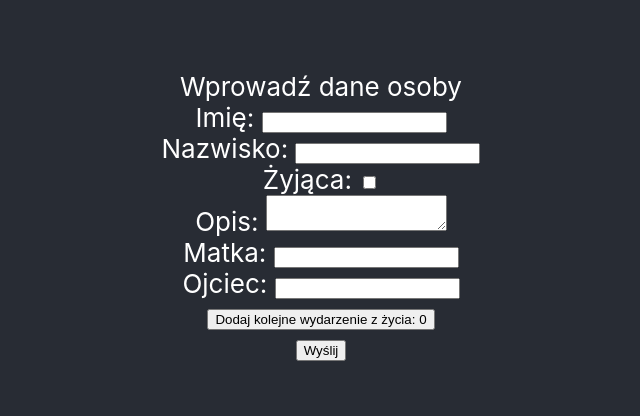
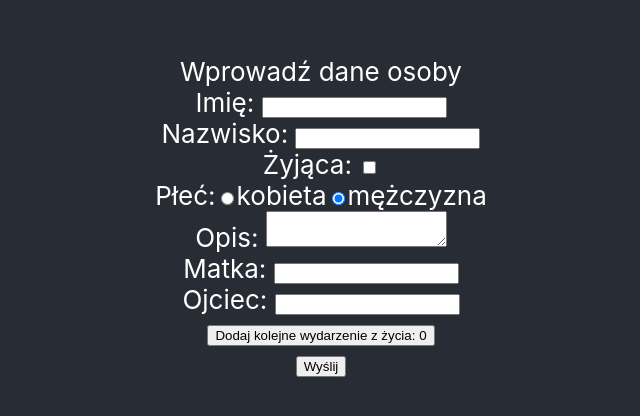
Before and after one commit to michal7954/family-tree, a React (Create React App) app in the folder client/: page / in a window 1280 px wide. Shown: the part 184-600 px from the top of the page, without its empty margins (319-959 px from the left). Built offline with nearby package versions, Linux system fonts and the light colour scheme.

Commit message:
Dodana płeć

```diff
--- a/client/src/modules/Form.js
+++ b/client/src/modules/Form.js
@@ -9,7 +9,8 @@ class Form extends React.Component {
                 // value: '',
                 name: '',
                 surname: '',
-                isAlive: '',
+                isAlive: false,
+                gender:'m',
                 description: '',
                 mother: '',
                 father: '',
@@ -39,6 +40,7 @@ class Form extends React.Component {
         const target = event.target;
         const value = target.type === 'checkbox' ? target.checked : target.value;
         const name = target.name;
+        console.log(name,value)
         this.setState(prevState => ({
             formData: {
                 ...prevState.formData,
@@ -128,6 +130,13 @@ class Form extends React.Component {
                 <label>Imię: <input type="text" name="name" value={this.state.formData.name} onChange={this.handleInputChange} /></label><br />
                 <label>Nazwisko: <input type="text" name="surname" value={this.state.formData.surname} onChange={this.handleInputChange} /></label><br />
                 <label>Żyjąca: <input type="checkbox" name="isAlive" value={this.state.formData.isAlive} onChange={this.handleInputChange} /></label><br />
+
+                <div onChange={this.handleInputChange}>
+                Płeć:
+                <label><input type="radio" name="gender" value="w" />kobieta</label>
+                <label><input type="radio" name="gender" value="m" defaultChecked />mężczyzna</label><br />
+                </div>
+
                 <label>Opis: <textarea name="description" value={this.state.formData.description} onChange={this.handleInputChange} /></label><br />
                 <label>Matka: <input type="text" name="mother" value={this.state.formData.mother} onChange={this.handleInputChange} /></label><br />
                 <label>Ojciec: <input type="text" name="father" value={this.state.formData.father} onChange={this.handleInputChange} /></label><br />
```
Also changed, not shown: 1 other file (tests, documents, lock files or other folders).
